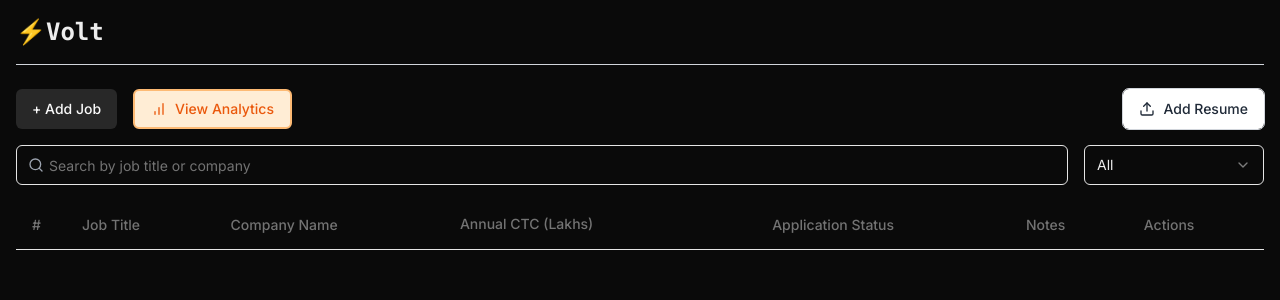
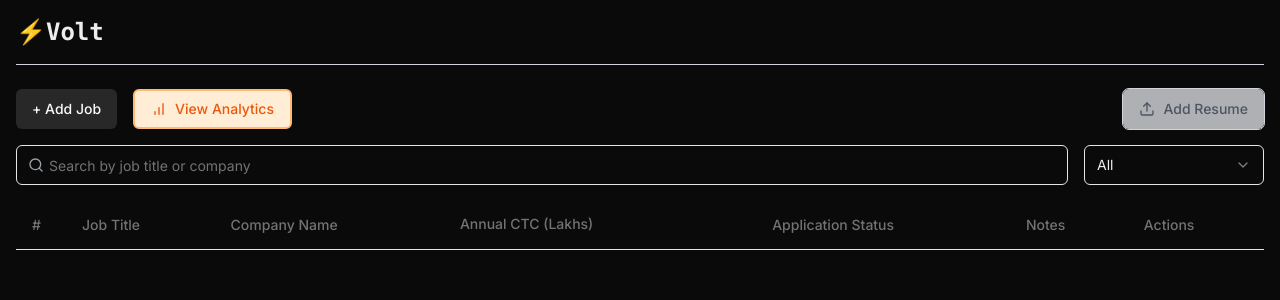
Before and after one commit to aryanxxvii/volt, a Next.js app: page / in a window 1280 px wide. Shown: the top 300 px of the page. Built offline with nearby package versions, Linux system fonts and the light colour scheme.

Commit message:
first commit

```diff
--- a/components/job-application-tracker.tsx
+++ b/components/job-application-tracker.tsx
@@ -299,7 +299,7 @@ export function JobApplicationTracker() {
           {!resume ?
             <Dialog open={isResumeDialogOpen} onOpenChange={setIsResumeDialogOpen}>
               <DialogTrigger asChild>
-                <Button className="outline outline-1 outline-gray-300 bg-white hover:bg-gray-200 hover:outline-gray-200 text-gray-800 transition duration-200 ease-in-out hover:scale-[102%]">
+                <Button className="bg-gray-200/75 outline outline-1 outline-gray-300 hover:bg-gray-200 text-gray-600 transition duration-200 ease-in-out hover:scale-[102%]">
                   <Upload className="mr-2 h-4 w-4" />
                   Add Resume
                 </Button>
@@ -328,7 +328,7 @@ export function JobApplicationTracker() {
             :
             <Dialog open={isResumeViewOpen} onOpenChange={setIsResumeViewOpen}>
               <DialogTrigger asChild>
-                <Button disabled={!resume} className="transition duration-200 ease-in-out hover:scale-[102%]">View Resume</Button>
+                <Button disabled={!resume} className="bg-blue-100/75 outline outline-1 outline-blue-200 hover:bg-blue-100 text-blue-500/75 transition duration-200 ease-in-out hover:scale-[102%]">View Resume</Button>
               </DialogTrigger>
               <DialogContent className="bg-white sm:max-w-[80vw] sm:max-h-[80vh] h-[80vh]">
                 <DialogHeader>
```
